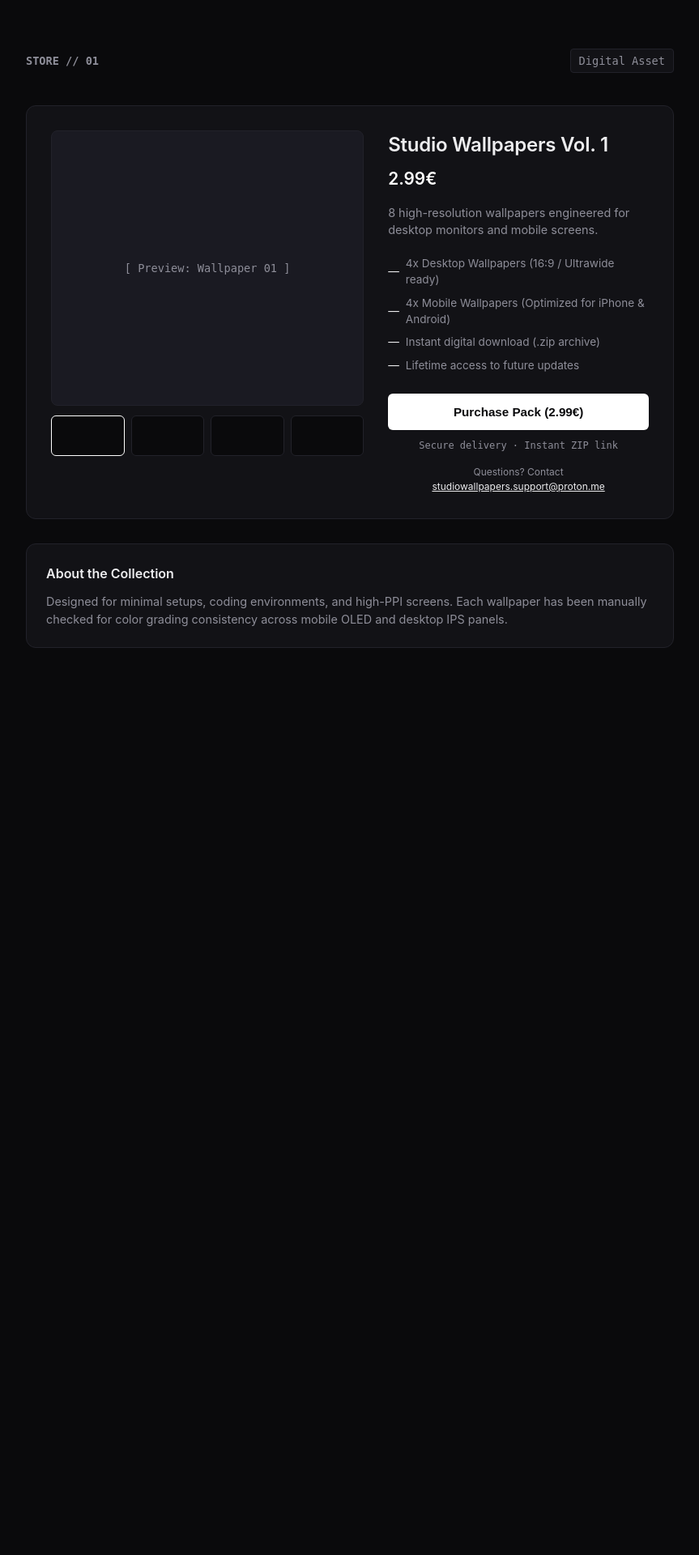
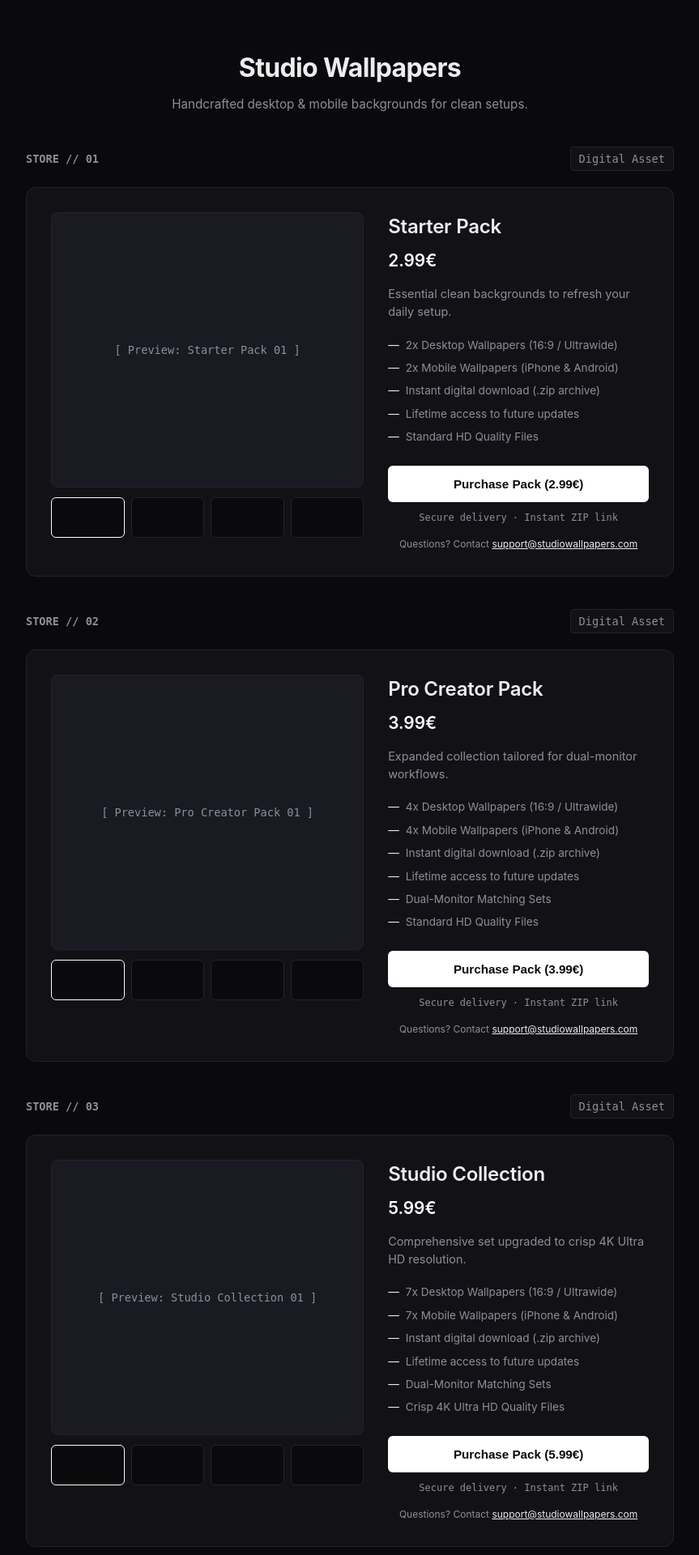
Before and after one commit to td3w/noxelstudio, a Flask app: page / in a window 1280 px wide. Shown: the top 1920 px of the page at 81% size, without its empty margins (208-1071 px from the left). Before the commit the page ends 800 px from the top, so only its background shows below. Run offline with Flask 3, Linux system fonts and the light colour scheme; some libraries are stand-ins or nearby versions.

Commit message:
Update app.py and index.html with multi-product design

```diff
--- a/app.py
+++ b/app.py
@@ -2,24 +2,83 @@ from flask import Flask, render_template
 
 app = Flask(__name__)
 
+# Data for all 4 wallpaper packs
+PRODUCTS = [
+    {
+        "id": "01",
+        "name": "Starter Pack",
+        "price": "2.99",
+        "subtitle": "Essential clean backgrounds to refresh your daily setup.",
+        "support_email": "support@studiowallpapers.com",
+        "stripe_link": "YOUR_STRIPE_LINK_1",
+        "included": [
+            "2x Desktop Wallpapers (16:9 / Ultrawide)",
+            "2x Mobile Wallpapers (iPhone & Android)",
+            "Instant digital download (.zip archive)",
+            "Lifetime access to future updates",
+            "Standard HD Quality Files"
+        ],
+        "previews": ["#1a1a22", "#111d2e", "#221616", "#18241b"]
+    },
+    {
+        "id": "02",
+        "name": "Pro Creator Pack",
+        "price": "3.99",
+        "subtitle": "Expanded collection tailored for dual-monitor workflows.",
+        "support_email": "support@studiowallpapers.com",
+        "stripe_link": "YOUR_STRIPE_LINK_2",
+        "included": [
+            "4x Desktop Wallpapers (16:9 / Ultrawide)",
+            "4x Mobile Wallpapers (iPhone & Android)",
+            "Instant digital download (.zip archive)",
+            "Lifetime access to future updates",
+            "Dual-Monitor Matching Sets",
+            "Standard HD Quality Files"
+        ],
+        "previews": ["#141419", "#1b2214", "#22141f", "#142220"]
+    },
+    {
+        "id": "03",
+        "name": "Studio Collection",
+        "price": "5.99",
+        "subtitle": "Comprehensive set upgraded to crisp 4K Ultra HD resolution.",
+        "support_email": "support@studiowallpapers.com",
+        "stripe_link": "YOUR_STRIPE_LINK_3",
+        "included": [
+            "7x Desktop Wallpapers (16:9 / Ultrawide)",
+            "7x Mobile Wallpapers (iPhone & Android)",
+            "Instant digital download (.zip archive)",
+            "Lifetime access to future updates",
+            "Dual-Monitor Matching Sets",
+            "Crisp 4K Ultra HD Quality Files"
+        ],
+        "previews": ["#1e1b2e", "#2e1b1b", "#1b2e25", "#29291b"]
+    },
+    {
+        "id": "04",
+        "name": "Ultimate Mega Bundle",
+        "price": "7.99",
+        "subtitle": "The complete archive with every extra asset and raw file.",
+        "support_email": "support@studiowallpapers.com",
+        "stripe_link": "YOUR_STRIPE_LINK_4",
+        "included": [
+            "16x Desktop Wallpapers (16:9 / Ultrawide)",
+            "16x Mobile Wallpapers (iPhone & Android)",
+            "Instant digital download (.zip archive)",
+            "Lifetime access to future updates",
+            "Dual-Monitor Matching Sets",
+            "Crisp 4K Ultra HD Quality Files",
+            "Bonus iPad & Tablet Specific Aspect Ratios",
+            "Uncompressed Raw Asset Files",
+            "VIP Discord Community Access"
+        ],
+        "previews": ["#22182b", "#18262b", "#2b2518", "#2b1818"]
+    }
+]
+
 @app.route('/')
 def home():
-    product = {
-        "name": "Studio Wallpapers Vol. 1",
-        "subtitle": "8 high-resolution wallpapers engineered for desktop monitors and mobile screens.",
-        "price": 2.99,
-        "currency": "EUR",
-        "items_count": 8,
-        "resolution": "4K Ultra-HD (Uncompressed PNGs)",
-        "support_email": "studiowallpapers.support@proton.me",
-        "included": [
-            "4x Desktop Wallpapers (16:9 / Ultrawide ready)",
-            "4x Mobile Wallpapers (Optimized for iPhone & Android)",
-            "Instant digital download (.zip archive)",
-            "Lifetime access to future updates"
-        ]
-    }
-    return render_template('index.html', product=product)
+    return render_template('index.html', products=PRODUCTS)
 
 if __name__ == '__main__':
     app.run(debug=True)
--- a/templates/index.html
+++ b/templates/index.html
@@ -3,7 +3,7 @@
 <head>
     <meta charset="UTF-8">
     <meta name="viewport" content="width=device-width, initial-scale=1.0">
-    <title>Studio Wallpapers Vol. 1</title>
+    <title>Studio Wallpapers | Complete Collections</title>
     <style>
         :root {
             --bg: #0a0a0c;
@@ -28,11 +28,25 @@
             width: 100%;
             max-width: 800px;
         }
+        .header-title {
+            text-align: center;
+            margin-bottom: 40px;
+        }
+        .header-title h1 {
+            font-size: 2rem;
+            margin: 0 0 10px 0;
+            letter-spacing: -0.02em;
+        }
+        .header-title p {
+            color: var(--muted);
+            font-size: 0.95rem;
+            margin: 0;
+        }
         .nav {
             display: flex;
             justify-content: space-between;
             align-items: center;
-            margin-bottom: 40px;
+            margin-bottom: 20px;
             font-size: 0.85rem;
             color: var(--muted);
             font-family: monospace;
@@ -51,7 +65,7 @@
             border: 1px solid var(--border);
             border-radius: 12px;
             padding: 30px;
-            margin-bottom: 30px;
+            margin-bottom: 40px;
         }
         @media (max-width: 768px) {
             .product-grid { grid-template-columns: 1fr; padding: 20px; }
@@ -88,7 +102,7 @@
             border-color: var(--accent);
         }
         .details-pane { display: flex; flex-direction: column; justify-content: space-between; }
-        h1 { font-size: 1.5rem; margin: 0 0 8px 0; font-weight: 600; letter-spacing: -0.01em; }
+        h2.product-title { font-size: 1.5rem; margin: 0 0 8px 0; font-weight: 600; letter-spacing: -0.01em; }
         .price-tag { font-size: 1.3rem; font-weight: 600; margin-bottom: 15px; color: #ffffff; }
         .desc { font-size: 0.9rem; color: var(--muted); margin-bottom: 20px; }
 
@@ -134,36 +148,42 @@
             border: 1px solid var(--border);
             border-radius: 12px;
             padding: 24px;
-            margin-bottom: 20px;
+            margin-top: 40px;
         }
-        .section-box h2 { font-size: 1rem; margin: 0 0 12px 0; font-weight: 600; }
+        .section-box h3 { font-size: 1rem; margin: 0 0 12px 0; font-weight: 600; }
         .section-box p { margin: 0; font-size: 0.9rem; color: var(--muted); }
     </style>
 </head>
 <body>
 
     <div class="wrapper">
+        <div class="header-title">
+            <h1>Studio Wallpapers</h1>
+            <p>Handcrafted desktop & mobile backgrounds for clean setups.</p>
+        </div>
+
+        {% for product in products %}
         <div class="nav">
-            <strong>STORE // 01</strong>
+            <strong>STORE // {{ product.id }}</strong>
             <span>Digital Asset</span>
         </div>
 
         <div class="product-grid">
             <div class="preview-pane">
-                <div class="main-img" id="displayBox">
-                    [ Preview: Wallpaper 01 ]
+                <div class="main-img" id="displayBox-{{ product.id }}">
+                    [ Preview: {{ product.name }} 01 ]
                 </div>
                 <div class="thumb-row">
-                    <button class="thumb-btn active" onclick="setPreview('#1a1a22', '[ Preview: Wallpaper 01 ]')"></button>
-                    <button class="thumb-btn" onclick="setPreview('#111d2e', '[ Preview: Wallpaper 02 ]')"></button>
-                    <button class="thumb-btn" onclick="setPreview('#221616', '[ Preview: Wallpaper 03 ]')"></button>
-                    <button class="thumb-btn" onclick="setPreview('#18241b', '[ Preview: Wallpaper 04 ]')"></button>
+                    <button class="thumb-btn active" onclick="setPreview('displayBox-{{ product.id }}', '{{ product.previews[0] }}', '[ Preview: {{ product.name }} 01 ]', event)"></button>
+                    <button class="thumb-btn" onclick="setPreview('displayBox-{{ product.id }}', '{{ product.previews[1] }}', '[ Preview: {{ product.name }} 02 ]', event)"></button>
+                    <button class="thumb-btn" onclick="setPreview('displayBox-{{ product.id }}', '{{ product.previews[2] }}', '[ Preview: {{ product.name }} 03 ]', event)"></button>
+                    <button class="thumb-btn" onclick="setPreview('displayBox-{{ product.id }}', '{{ product.previews[3] }}', '[ Preview: {{ product.name }} 04 ]', event)"></button>
                 </div>
             </div>
 
             <div class="details-pane">
                 <div>
-                    <h1>{{ product.name }}</h1>
+                    <h2 class="product-title">{{ product.name }}</h2>
                     <div class="price-tag">{{ product.price }}€</div>
                     <p class="desc">{{ product.subtitle }}</p>
 
@@ -175,8 +195,7 @@
                 </div>
 
                 <div>
-                    <!-- Replace the URL inside window.location.href with your actual Stripe Payment Link later -->
-                    <button class="btn-action" onclick="window.location.href='YOUR_STRIPE_PAYMENT_LINK'">Purchase Pack ({{ product.price }}€)</button>
+                    <button class="btn-action" onclick="window.location.href='{{ product.stripe_link }}'">Purchase Pack ({{ product.price }}€)</button>
                     <div class="meta-footer">Secure delivery · Instant ZIP link</div>
                     <div style="text-align: center; font-size: 0.75rem; color: var(--muted); margin-top: 15px;">
                         Questions? Contact <a href="mailto:{{ product.support_email }}" style="color: var(--text);">{{ product.support_email }}</a>
@@ -184,20 +203,23 @@
                 </div>
             </div>
         </div>
+        {% endfor %}
 
         <div class="section-box">
-            <h2>About the Collection</h2>
+            <h3>About the Collections</h3>
             <p>Designed for minimal setups, coding environments, and high-PPI screens. Each wallpaper has been manually checked for color grading consistency across mobile OLED and desktop IPS panels.</p>
         </div>
     </div>
 
     <script>
-        function setPreview(colorHex, textLabel) {
-            const box = document.getElementById('displayBox');
+        function setPreview(boxId, colorHex, textLabel, event) {
+            const box = document.getElementById(boxId);
             box.style.background = colorHex;
             box.innerText = textLabel;
 
-            document.querySelectorAll('.thumb-btn').forEach(btn => btn.classList.remove('active'));
+            // Find parent thumbnail row and toggle active state only within this product card
+            const thumbRow = event.target.parentElement;
+            thumbRow.querySelectorAll('.thumb-btn').forEach(btn => btn.classList.remove('active'));
             event.target.classList.add('active');
         }
     </script>
```
Also changed, not shown: 1 other file.
